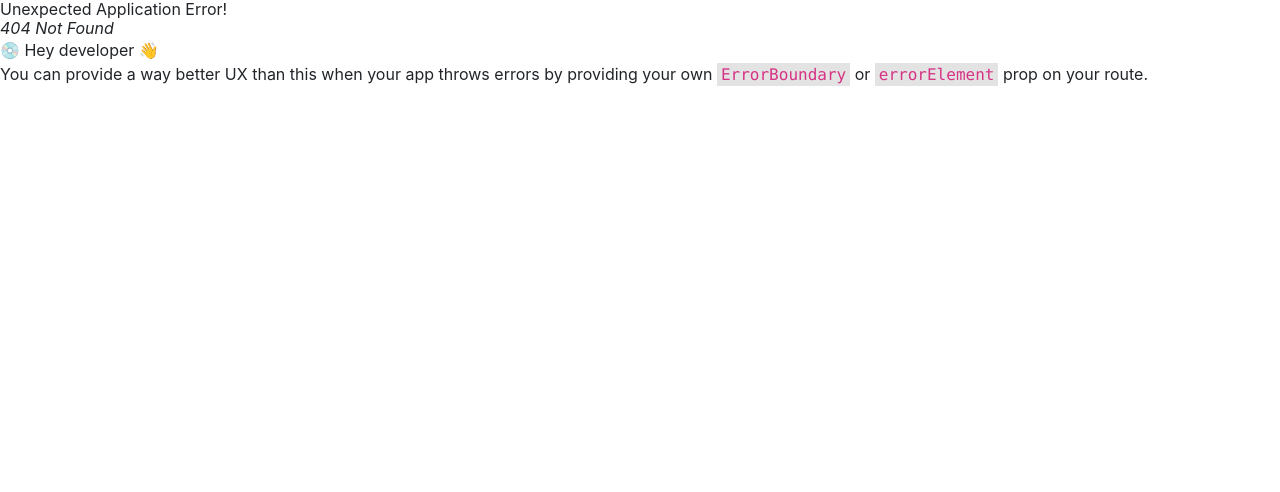
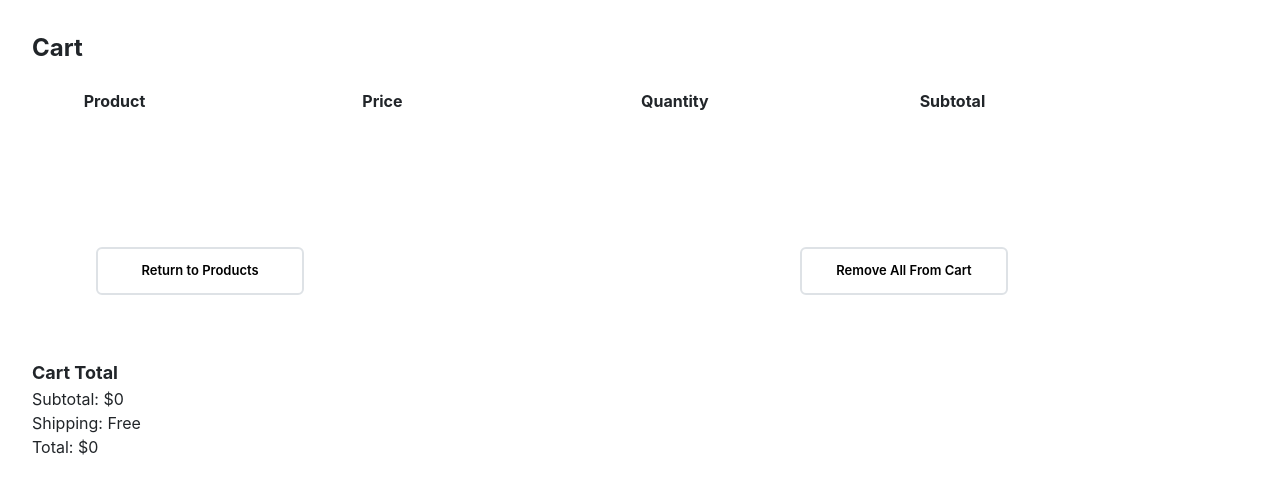
Before and after one commit to Rimsha23/Exclusive-e-commerce-website-react-js-redux-toolkit, a React (Create React App) app: page /cart in a window 1280 px wide. Before the commit this address had no page. Shown: the top 492 px of the page. Built offline with nearby package versions, Linux system fonts and the light colour scheme; the HTML template or start-up script is replaced by a standard one.

Commit message:
3/11/2023

```diff
--- a/public/index.html
+++ b/public/index.html
@@ -4,6 +4,9 @@
     <meta charset="utf-8" />
     <link rel="icon" href="%PUBLIC_URL%/favicon.ico" />
     <meta name="viewport" content="width=device-width, initial-scale=1" />
+    <link rel="preconnect" href="https://fonts.googleapis.com">
+<link rel="preconnect" href="https://fonts.gstatic.com" crossorigin>
+<link href="https://fonts.googleapis.com/css2?family=Poppins:ital,wght@0,100;0,200;0,300;1,400&display=swap" rel="stylesheet">
     <meta name="theme-color" content="#000000" />
     <meta
       name="description"
--- a/src/App.css
+++ b/src/App.css
@@ -1,5 +1,6 @@
 .App {
   text-align: center;
+  font-family: 'Poppins', sans-serif;
 }
 
 .App-logo {
--- a/src/App.js
+++ b/src/App.js
@@ -2,6 +2,7 @@ import logo from './logo.svg';
 import './App.css';
 import Home from './pages/Home';
 import Products from './pages/products';
+import CartPage from './components/CartPage';
 import { PersistGate } from 'redux-persist/integration/react';
 import {store,persistor} from './store'
 import { Provider } from 'react-redux';
@@ -18,6 +19,10 @@ const router = createBrowserRouter([
     path: "/products",
     element: <Products/>
   },
+  {
+    path: "/cart",
+    element: <CartPage/>
+  },
 ])
 function App() {
   return (
--- /dev/null
+++ b/src/components/Banner/index.js
@@ -0,0 +1,33 @@
+import React from 'react';
+import image1 from '../../images/apple.png';
+import image2 from '../../images/banner.jpg';
+import { faArrowRight } from '@fortawesome/free-solid-svg-icons';
+import { FontAwesomeIcon } from '@fortawesome/react-fontawesome';
+
+const Banner = () => {
+  return (
+    <div className=' w-10/12 mr-32 bg-black text-white ' style={{ margin: '40px 135px 140px 135px' }}>
+      <div className='flex'>
+        <div className='w-1/3 relative'>
+          <div className='flex space-x-5 absolute ml-8 mt-8'>
+            <img className='w-10 h-12' src={image1} alt='iPhone' />
+            <p className='text-white text-lg font-normal pt-2'>iPhone 14 Series</p>
+          </div>
+          <div className='absolute ml-8 mt-28'>
+            <p className='text-5xl font-bold leading-14'>Up to 10% off Voucher</p>
+          </div>
+          <div className='absolute ml-8 mt-64'>
+            <button className='hover:underline'>
+              Shop Now <span ><FontAwesomeIcon icon={faArrowRight} /></span>
+            </button>
+          </div>
+        </div>
+        <div className='w-4/5 h-80 '>
+          <img className='h-72 lg:w-3/5 md:w-3/6 sm:3/6  md:ml-12 sm:ml-16 lg:ml-8 ' src={image2} alt='Banner' />
+        </div>
+      </div>
+    </div>
+  );
+};
+
+export default Banner;
--- a/src/components/Button/index.js
+++ b/src/components/Button/index.js
@@ -2,7 +2,7 @@ import React from "react";
 const variants = {
     'red': 'bg-red-600 text-white text-center hover:enabled:bg-red-500 hover:border  hover:border-4 hover:border-gray-800 rounded-lg',
     'black': 'bg-black text-white text-center hover:enabled:bg-gray-800 hover:border  hover:border-4 hover:border-gray-800 rounded-md',
-
+    'white': 'bg-white text-black text-center font-semibold border border-2 border-neutral-900 hover:bg-gray-300  hover:border-4 hover:border-gray-800 rounded-md',
 }
 
 const sizes = {
--- /dev/null
+++ b/src/components/CartPage/index.js
@@ -0,0 +1,108 @@
+import React,{useState} from 'react';
+import { useSelector, useDispatch } from 'react-redux';
+import Button from '../Button';
+import { Link } from 'react-router-dom';
+import {
+  removeItemFromCart,
+  removeAllItemsFromCart,
+  updateCartItemQuantity,
+} from '../../redux/cart/cartSlice';
+
+const CartPage = () => {
+    const [isHovered,setIsHovered]= useState(false);
+  const cart = useSelector((state) => state.cart.items);
+  const dispatch = useDispatch();
+  const calculateSubtotal = (item) => item.newPrice * item.quantity;
+  const calculateTotalPrice = () => {
+    return cart.reduce((total, item) => total + item.quantity * item.newPrice, 0);
+  };
+
+  const handleQuantityChange = (id, e) => {
+    const newQuantity = parseInt(e.target.value, 10);
+    if (!isNaN(newQuantity) && newQuantity >= 0) {
+      dispatch(updateCartItemQuantity({ productId: id, newQuantity }));
+    }
+  };
+  const handleRemoveItem = (index) => {
+    dispatch(removeItemFromCart(index));
+  };
+const handleRemoveAll=()=>{
+    dispatch(removeAllItemsFromCart())
+}
+  return (
+    <div className="container mx-auto p-8">
+      <h2 className="text-2xl font-bold mb-4">Cart</h2>
+
+      <table className="w-11/12 mx-auto table-auto">
+        <thead className='mb-4 gap-8'>
+          <tr >
+            <th className="w-1/4 " style={{ textAlign: 'left', paddingBottom: '70px' }}>Product</th>
+            <th className="w-1/4 " style={{ textAlign: 'left', paddingBottom: '70px' }}>Price</th>
+            <th className="w-1/4 " style={{ textAlign: 'left', paddingBottom: '70px' }}>Quantity</th>
+            <th className="w-1/4" style={{ textAlign: 'left', paddingBottom: '70px' }}>Subtotal</th>
+          </tr>
+        </thead>
+        <tbody>
+          {cart.map((item,index) => (
+            <tr key={item.id}
+            onMouseEnter={()=>setIsHovered(true)}
+            onmouseLeave={()=>setIsHovered(false)}
+            >
+              <td className="table-cell" style={{ textAlign: 'left', paddingBottom: '70px' }}>
+  <div className="flex items-center">
+    <button
+      className={`text-red-500 hover:text-red-800 ${isHovered? 'd-block':'hidden'}`}
+      onClick={() => handleRemoveItem(index)}
+    >
+      <span>
+        <svg xmlns="http://www.w3.org/2000/svg" width="24" height="24" viewBox="0 0 24 24" fill="none">
+          <circle cx="12" cy="12" r="9" fill="#DB4444" />
+          <path d="M9 15L12 12M15 9L11.9994 12M11.9994 12L9 9M12 12L15 15" stroke="white" stroke-width="2" stroke-linecap="round" stroke-linejoin="round" />
+        </svg>
+      </span>
+    </button>
+    <img
+      src={item.image}
+      alt={item.title}
+      className="w-12 h-12 ml-2"
+    />
+    <span className="ml-2">{item.title}</span>
+  </div>
+</td>
+
+              <td style={{ textAlign: 'left', paddingBottom: '70px' }}>${item.newPrice}</td>
+              <td style={{ textAlign: 'left', paddingBottom: '70px' }}>
+                <input
+                  type="number"
+                  value={item.quantity}
+                  className='h-6 w-16'
+                  onChange={(e) => handleQuantityChange(item.id, e)}
+                />
+              </td>
+              <td style={{ textAlign: 'left', paddingBottom: '70px' }}>${calculateSubtotal(item)}</td>
+            </tr>
+          ))}
+        </tbody>
+      </table>
+<div className='flex flex-row m-16'>
+    <div>
+        <Link to={'/products'}>
+        <Button variant='white' >Return to Products</Button>
+        </Link>
+        </div>
+        <div className='ml-96'>
+        <Button className='ml-28' variant='white' onClick={handleRemoveAll}>Remove All From Cart</Button>
+
+    </div>
+</div>
+      <div className="mt-8 flex flex-col">
+        <h3 className="text-lg font-bold">Cart Total</h3>
+        <p className="table-cell">Subtotal: ${calculateTotalPrice()}</p>
+        <p className="table-cell">Shipping: Free</p>
+        <p className="table-cell">Total: ${calculateTotalPrice()}</p>
+      </div>
+    </div>
+  );
+};
+
+export default CartPage;
--- a/src/components/Navbar/index.js
+++ b/src/components/Navbar/index.js
@@ -2,7 +2,6 @@ import React from 'react';
 import { FontAwesomeIcon } from '@fortawesome/react-fontawesome';
 import { faMagnifyingGlass } from '@fortawesome/free-solid-svg-icons';
 import { faHeart } from '@fortawesome/free-regular-svg-icons';
-
 import { Link } from 'react-router-dom';
 const Navbar = () => {
   return (
@@ -10,15 +9,15 @@ const Navbar = () => {
     <nav className="bg-white py-4 px-4 sm:px-8 md:px-16 flex flex-col sm:flex-row md:flex-row items-center justify-between border-b border-b-gray-300">
       <div className="flex items-center space-x-4">
         <div className='w-40'>
-        <h1 className="text-xl font-bold">Exclusive</h1>
+        <h1 className="text-2xl font-bold">Exclusive</h1>
         </div>
         <ul className="flex flex-row ml-12">
             <li>
-            <Link to={'/'} className='mr-3 no-underline text-black hover:underline'>
+            <Link to={'/'} className='mr-5 no-underline text-black hover:underline'>
           Home
           </Link>
           </li>
-          <li><a href="#" className='no-underline text-black hover:underline'>Products</a></li>
+          <li><Link to={'/products'}  className='no-underline text-black hover:underline'>Products</Link></li>
         </ul>
       </div>
       <div className="flex mt-0 items-center space-x-4">
@@ -35,6 +34,7 @@ const Navbar = () => {
         <button className="text-black text-[23px] hover:text-gray-600">
           <FontAwesomeIcon icon={faHeart} />
         </button>
+        <Link to={'/cart'}>
         <button className="text-gray-600">
          <span>
          <svg xmlns="http://www.w3.org/2000/svg" width="32" height="32" viewBox="0 0 32 32" fill="none">
@@ -45,6 +45,7 @@ const Navbar = () => {
 </svg>
          </span>
         </button>
+        </Link>
       </div>
     </nav>
     </div>
--- a/src/components/ProductCard/index.js
+++ b/src/components/ProductCard/index.js
@@ -2,9 +2,14 @@ import React from 'react';
 import { faHeart } from '@fortawesome/free-regular-svg-icons';
 import { FontAwesomeIcon } from '@fortawesome/react-fontawesome';
 import Button from '../Button';
-
+import { addItemToCart } from '../../redux/cart/cartSlice';
+import { useDispatch } from 'react-redux';
 const ProductCard = ({ product }) => {
   const { title, image, newPrice, discountInPercentage } = product;
+  const dispatch=useDispatch();
+  const handleAddToCart = () => {
+    dispatch(addItemToCart(product));
+  }
 
   return (
     <div className="max-w-xs rounded shadow-md m-4 w-60 h-80 ">
@@ -22,7 +27,16 @@ const ProductCard = ({ product }) => {
         </div>
       </div>
       <div className="flex mt-2 mb-2">
-        <Button variant='black' size='full'>Add To Cart</Button>
+        <Button className='flex items-center ' variant='black' size='full' onClick={handleAddToCart}>
+        <span className='text-white text-center'>
+        <svg xmlns="http://www.w3.org/2000/svg" width="25" height="24" viewBox="0 0 25 24" fill="none">
+  <path d="M8.75 20.25C9.16421 20.25 9.5 19.9142 9.5 19.5C9.5 19.0858 9.16421 18.75 8.75 18.75C8.33579 18.75 8 19.0858 8 19.5C8 19.9142 8.33579 20.25 8.75 20.25Z" stroke="white" stroke-width="1.5" stroke-linecap="round" stroke-linejoin="round"/>
+  <path d="M19.25 20.25C19.6642 20.25 20 19.9142 20 19.5C20 19.0858 19.6642 18.75 19.25 18.75C18.8358 18.75 18.5 19.0858 18.5 19.5C18.5 19.9142 18.8358 20.25 19.25 20.25Z" stroke="white" stroke-width="1.5" stroke-linecap="round" stroke-linejoin="round"/>
+  <path d="M2.75 3.75H5.75L8 16.5H20" stroke="white" stroke-width="1.5" stroke-linecap="round" stroke-linejoin="round"/>
+  <path d="M8 12.5H19.6925C19.7792 12.5001 19.8633 12.4701 19.9304 12.4151C19.9975 12.3601 20.0434 12.2836 20.0605 12.1986L21.4105 5.44859C21.4214 5.39417 21.42 5.338 21.4066 5.28414C21.3931 5.23029 21.3679 5.18009 21.3327 5.13717C21.2975 5.09426 21.2532 5.05969 21.203 5.03597C21.1528 5.01225 21.098 4.99996 21.0425 5H6.5" stroke="white" stroke-width="1.5" stroke-linecap="round" stroke-linejoin="round"/>
+</svg>
+         </span>
+          Add To Cart</Button>
         </div>
         <h3 className="font-bold text-lg mb-1">{title}</h3>
 
--- a/src/data/data.json
+++ b/src/data/data.json
@@ -1,72 +1,92 @@
 [
     {
+        "id":"1",
         "title": "Product 1",
         "newPrice": "120",
         "oldPrice": "160",
         "discountInPercentage": "20",
-        "image": "https://www.kasandbox.org/programming-images/avatars/spunky-sam.png"
+        "image": "https://www.kasandbox.org/programming-images/avatars/spunky-sam.png",
+        "quantity":1
     },
     {
+        "id":"2",
         "title": "Product 2",
         "newPrice": "75",
         "oldPrice": "100",
         "discountInPercentage": "0",
-        "image": "https://www.kasandbox.org/programming-images/avatars/spunky-sam-green.png"
+        "image": "https://www.kasandbox.org/programming-images/avatars/spunky-sam-green.png",
+        "quantity":1
     },
     {
+        "id":"3",
         "title": "Product 3",
         "newPrice": "50",
         "oldPrice": "60",
         "discountInPercentage": "16.67",
-        "image": "https://www.kasandbox.org/programming-images/avatars/purple-pi.png"
+        "image": "https://www.kasandbox.org/programming-images/avatars/purple-pi.png",
+        "quantity":1
     },
     {
+        "id":"4",
         "title": "Product 4",
         "newPrice": "200",
         "oldPrice": "250",
         "discountInPercentage": "20",
-        "image": "https://www.kasandbox.org/programming-images/avatars/purple-pi-teal.png"
+        "image": "https://www.kasandbox.org/programming-images/avatars/purple-pi-teal.png",
+        "quantity":1
     },
     {
+        "id":"5",
         "title": "Product 5",
         "newPrice": "90",
         "oldPrice": "120",
         "discountInPercentage": "0",
-        "image": "https://www.kasandbox.org/programming-images/avatars/purple-pi-pink.png"
+        "image": "https://www.kasandbox.org/programming-images/avatars/purple-pi-pink.png",
+        "quantity":1
     },
     {
+        "id":"6",
         "title": "Product 6",
         "newPrice": "30",
         "oldPrice": "40",
         "discountInPercentage": "25",
-        "image": "https://www.kasandbox.org/programming-images/avatars/primosaur-ultimate.png"
+        "image": "https://www.kasandbox.org/programming-images/avatars/primosaur-ultimate.png",
+        "quantity":1
     },
     {
+        "id":"7",
         "title": "Product 7",
         "newPrice": "80",
         "oldPrice": "100",
         "discountInPercentage": "0",
-        "image": "https://www.kasandbox.org/programming-images/avatars/primosaur-tree.png"
+        "image": "https://www.kasandbox.org/programming-images/avatars/primosaur-tree.png",
+        "quantity":1
     },
     {
+        "id":"8",
         "title": "Product 8",
         "newPrice": "70",
         "oldPrice": "90",
         "discountInPercentage": "22.22",
-        "image": "https://www.kasandbox.org/programming-images/avatars/primosaur-sapling.png"
+        "image": "https://www.kasandbox.org/programming-images/avatars/primosaur-sapling.png",
+        "quantity":1
     },
     {
+        "id":"9",
         "title": "Product 9",
         "newPrice": "150",
         "oldPrice": "180",
         "discountInPercentage": "16.67",
-        "image": "https://www.kasandbox.org/programming-images/avatars/orange-juice-squid.png"
+        "image": "https://www.kasandbox.org/programming-images/avatars/orange-juice-squid.png",
+        "quantity":1
     },
     {
+        "id":"10",
         "title": "Product 10",
         "newPrice": "110",
         "oldPrice": "140",
         "discountInPercentage": "21.43",
-        "image": "https://www.kasandbox.org/programming-images/avatars/old-spice-man.png"
+        "image": "https://www.kasandbox.org/programming-images/avatars/old-spice-man.png",
+        "quantity":1
     }
 ]
--- a/src/pages/Home/index.js
+++ b/src/pages/Home/index.js
@@ -5,6 +5,7 @@ import products from '../../data/data.json';
 import ProductCardHome from '../../components/ProductCardHome';
 import Header from '../../components/Navbar';
 import Button from '../../components/Button';
+import Banner from '../../components/Banner';
 const Home = () => {
   const viewAllProducts = useSelector((state) => state.products.viewAllProducts);
   const dispatch = useDispatch();
@@ -17,6 +18,7 @@ const handleShowAllProducts=()=>{
   return (
     <>
       <Header />
+      <Banner/>
       <div className='container'>
         <div className='grid lg:grid-cols-4 md:grid-cols-3 sm:grid-cols-1 gap-10'>
           {filteredProducts.map((product) => (
@@ -26,7 +28,7 @@ const handleShowAllProducts=()=>{
           ))}
         </div>
         <div className='flex justify-center items-center'>
-        <Button
+        <Button className='mb-5'
           onClick={handleShowAllProducts}
         >
           {viewAllProducts ? 'View Fewer Products' : 'View All Products'}
--- a/src/pages/products/index.js
+++ b/src/pages/products/index.js
@@ -2,13 +2,23 @@ import React from 'react'
 import products from '../../data/data.json'
 import Navbar from '../../components/Navbar';
 import ProductCard from '../../components/ProductCard';
+import Button from '../../components/Button';
+import { addAllItemsToCart } from '../../redux/cart/cartSlice';
+import { useDispatch } from 'react-redux';
 const Products=()=>{
+  const dispatch=useDispatch();
+  const handleAddAllToCart=()=>{
+    dispatch(addAllItemsToCart(products))
+  }
 return(
     <>
 <Navbar/>
 <div className='container'>
     <div className='flex flex-row mt-12 mb-16'>
         <h4 className='font-bold text-gray-600 text-[15px]'>Total Products ({products.length})</h4>
+        <div className='flex ml-96'>
+<Button onClick={handleAddAllToCart} className='ml-80' variant='white' >Move All To Cart</Button>
+</div>
     </div>
 <div className='grid lg:grid-cols-4 md:grid-cols-3 sm:grid-cols-1 gap-10'>
           {products.map((product) => (
--- a/src/redux/cart/cartSlice.js
+++ b/src/redux/cart/cartSlice.js
@@ -3,25 +3,47 @@ import { createSlice } from '@reduxjs/toolkit';
 const cartSlice = createSlice({
   name: 'cart',
   initialState: {
-    items: [], // Initialize an empty array to store cart items
+    items: [],
   },
   reducers: {
     addItemToCart: (state, action) => {
-      // Add a particular item to the cart
-      state.items.push(action.payload);
+      const newItem = action.payload;
+      const existingItem = state.items.find((item) => item.id === newItem.id);
+
+      if (existingItem) {
+        existingItem.quantity += newItem.quantity;
+      } else {
+        state.items.push(newItem);
+      }
     },
     addAllItemsToCart: (state, action) => {
-      // Add all items to the cart
-      state.items = [...state.items, ...action.payload];
+      const newItems = action.payload;
+      newItems.forEach((newItem) => {
+        const existingItem = state.items.find((item) => item.id === newItem.id);
+        if (existingItem) {
+          existingItem.quantity += newItem.quantity;
+        } else {
+          state.items.push(newItem);
+        }
+      });
+    },
+   updateCartItemQuantity: (state, action) => {
+      const { productId, newQuantity } = action.payload;
+      state.items = state.items.map((item) => {
+        if (item.id === productId && newQuantity >= 0) {
+          item.quantity = newQuantity;
+        }
+        return item;
+      });
     },
     removeAllItemsFromCart: (state) => {
-      // Remove all items from the cart
       state.items = [];
     },
     removeItemFromCart: (state, action) => {
-      // Remove a particular item from the cart
-      state.items = state.items.filter((item) => item.id !== action.payload.id);
+      const index = action.payload;
+      state.items.splice(index, 1);
     },
+
   },
 });
 
@@ -30,6 +52,7 @@ export const {
   addAllItemsToCart,
   removeAllItemsFromCart,
   removeItemFromCart,
+  updateCartItemQuantity
 } = cartSlice.actions;
 
 export default cartSlice.reducer;
```
Also changed, not shown: src/images/apple.png (added), src/images/banner.jpg (added).
